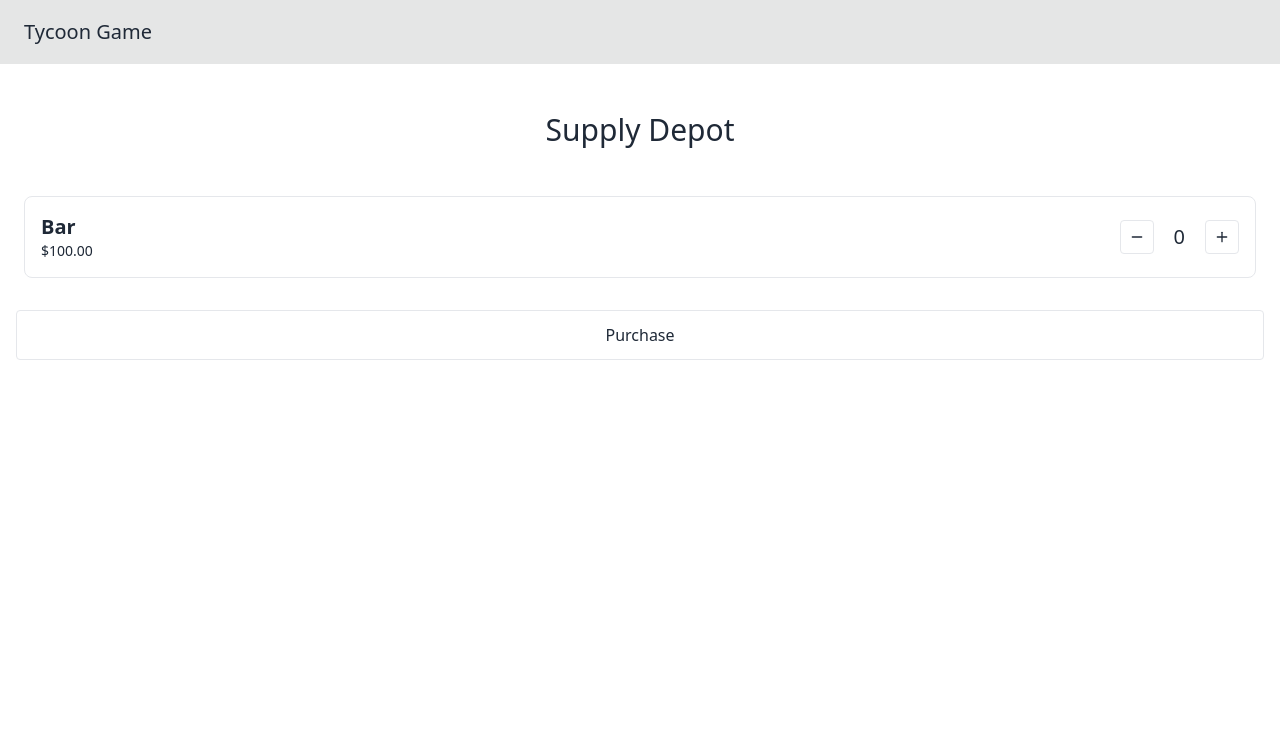
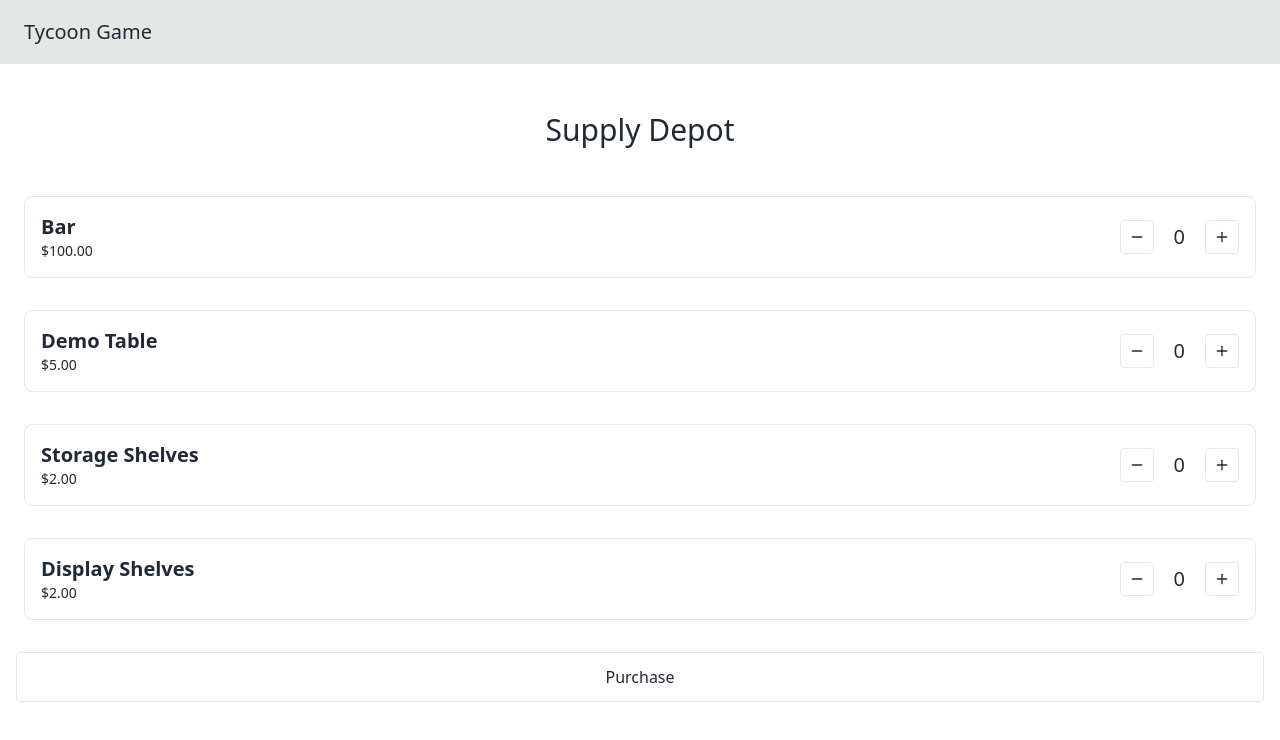
Before and after one commit to adunham95/tycoon-business, a SvelteKit app: page /supply-depot in a window 1280 px wide. Shown: the top 740 px of the page. Built offline with nearby package versions, Linux system fonts and the light colour scheme.

Commit message:
Added category

```diff
--- a/src/data/supplies.ts
+++ b/src/data/supplies.ts
@@ -5,5 +5,26 @@ export const supplies = [
 		storesType: 'liquid',
 		storesUnits: 100,
 		price: 10000
+	},
+	{
+		id: 'demo-table',
+		name: 'Demo Table',
+		storeType: 'sm-box',
+		storeUnits: 1,
+		price: 500
+	},
+	{
+		id: 'storage-shelves',
+		name: 'Storage Shelves',
+		storeType: 'box',
+		storeUnits: 20,
+		price: 200
+	},
+	{
+		id: 'display-shelves',
+		name: 'Display Shelves',
+		storeType: 'sm-box',
+		storeUnits: 10,
+		price: 200
 	}
 ];
--- a/src/routes/new-business/+page.svelte
+++ b/src/routes/new-business/+page.svelte
@@ -29,6 +29,15 @@
 	<div class="h-2"></div>
 	<ColorInput />
 	<div class="h-2"></div>
+	<select name="category" class="select w-full max-w-xs">
+		<option disabled selected>Category</option>
+		<option>Bar</option>
+		<option>Electronics</option>
+		<option>Coffee Shop</option>
+		<option>Food</option>
+		<option>Clothing</option>
+	</select>
+	<div class="h-2"></div>
 	<div class="flex justify-end">
 		<button class="btn btn-primary">Create</button>
 	</div>
--- a/src/routes/supply-depot/+page.svelte
+++ b/src/routes/supply-depot/+page.svelte
@@ -1,7 +1,7 @@
 <script lang="ts">
 	import ProductItem from '$components/inputs/ProductItem.svelte';
 	import PageHeader from '$components/PageHeader.svelte';
-	import { supplies } from '../../data/supplies';
+	import { supplies } from '$data/supplies';
 
 	let quantities: { [key: string]: number };
 	$: quantities = {};
--- a/src/routes/warehouse/+page.svelte
+++ b/src/routes/warehouse/+page.svelte
@@ -1,7 +1,7 @@
 <script lang="ts">
 	import ProductItem from '$components/inputs/ProductItem.svelte';
 	import PageHeader from '$components/PageHeader.svelte';
-	import { products } from '../../data/products';
+	import { products } from '$data/products';
 
 	let quantities: { [key: string]: number };
 	$: quantities = {};
--- a/svelte.config.js
+++ b/svelte.config.js
@@ -18,6 +18,7 @@ const config = {
 		}),
 		alias: {
 			$components: 'src/components',
+			$data: 'src/data',
 			$helpers: 'src/helpers',
 			$store: 'src/stores'
 		}
```
